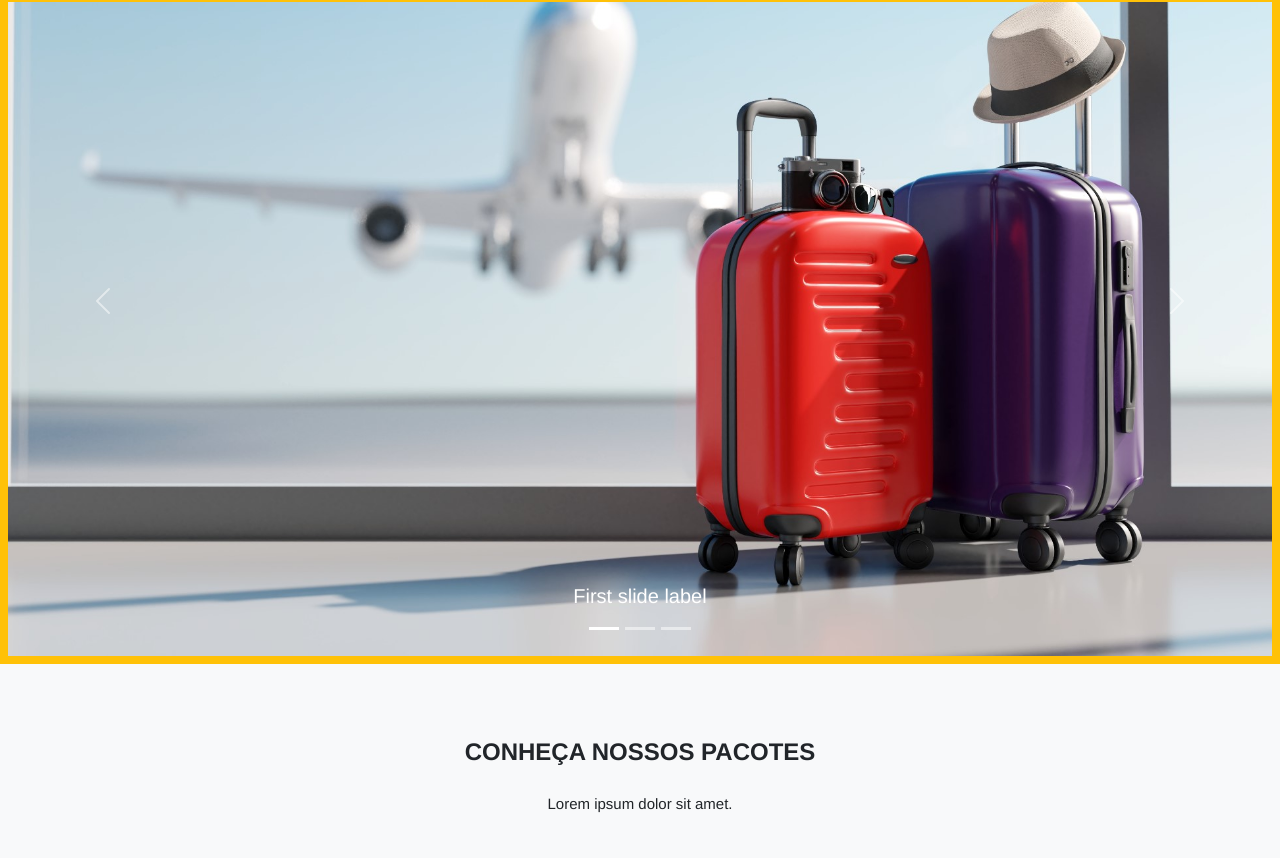
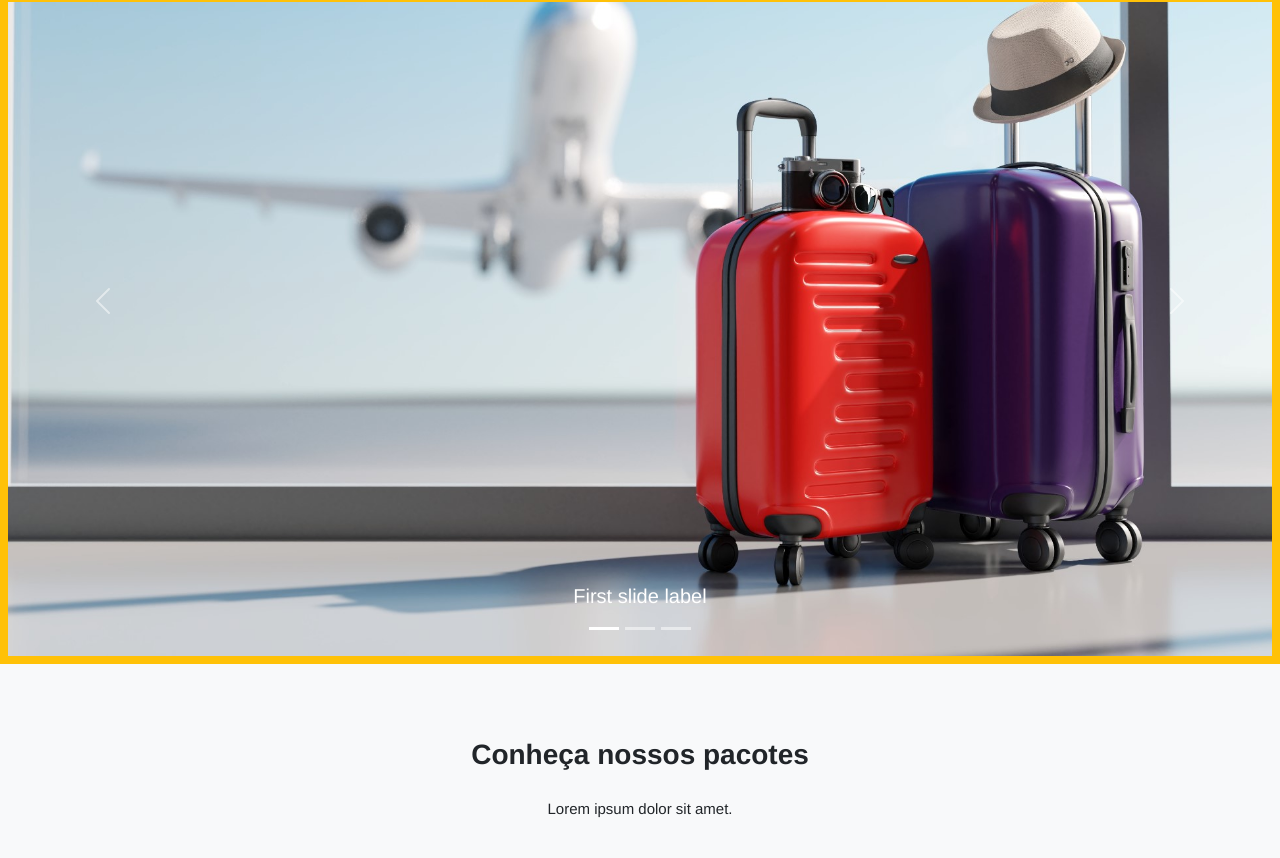
Before and after one commit to gu-rocha/site-practitioner-front-end, a plain HTML site: page index.html in a window 1280 px wide. Shown: the part 63-921 px from the top of the page. Drawn offline with nearby package versions, Linux system fonts and the light colour scheme.

Commit message:
Add files via upload

```diff
--- a/css/style.css
+++ b/css/style.css
@@ -14,8 +14,7 @@ h1{
 }
 
 h2{
-    font-size: 24px;
-    text-transform: uppercase;
+    font-size: 28px;
     font-weight: 600;
     margin-bottom: 20px;
     margin-top: 50px;
```
